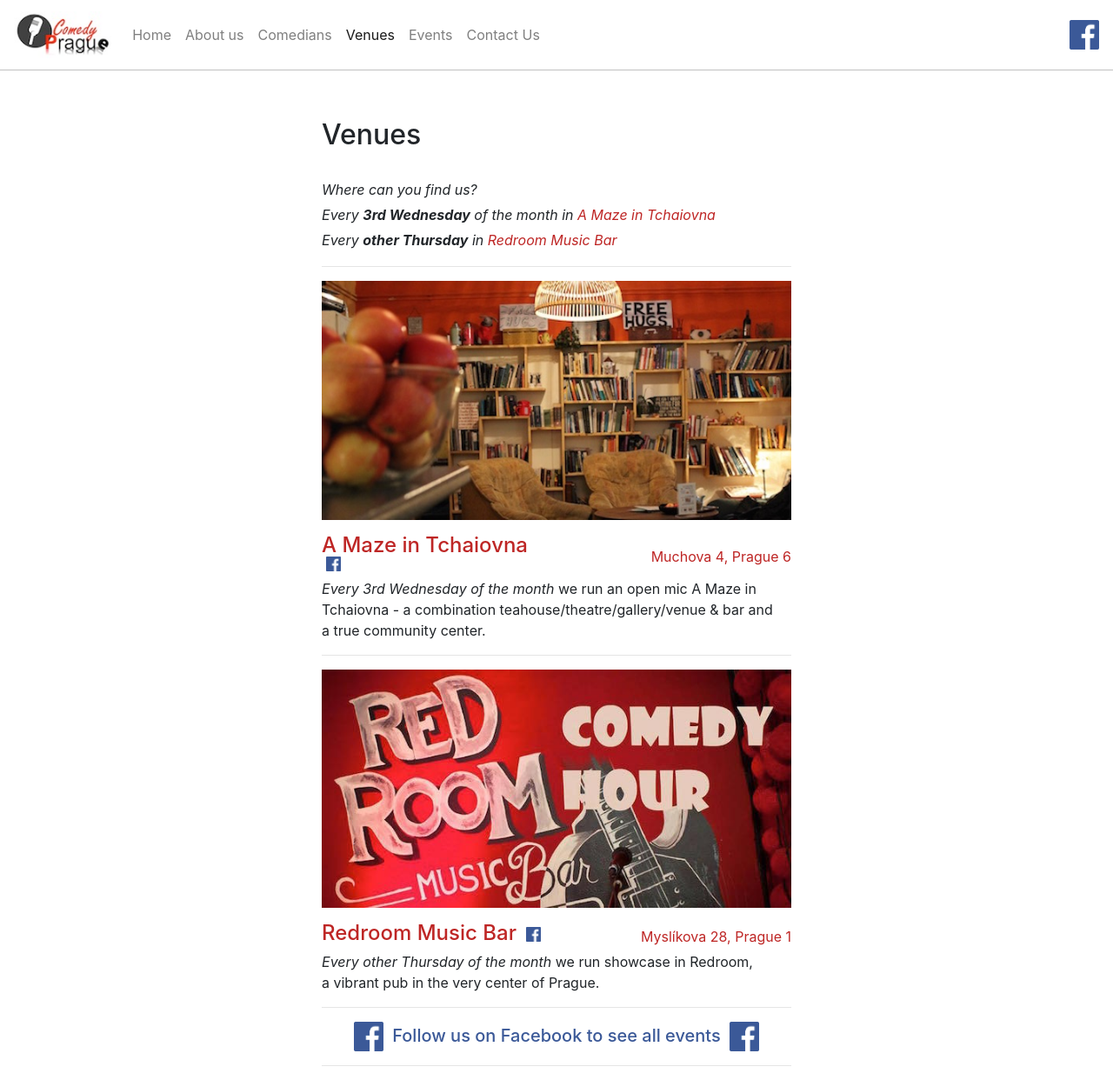
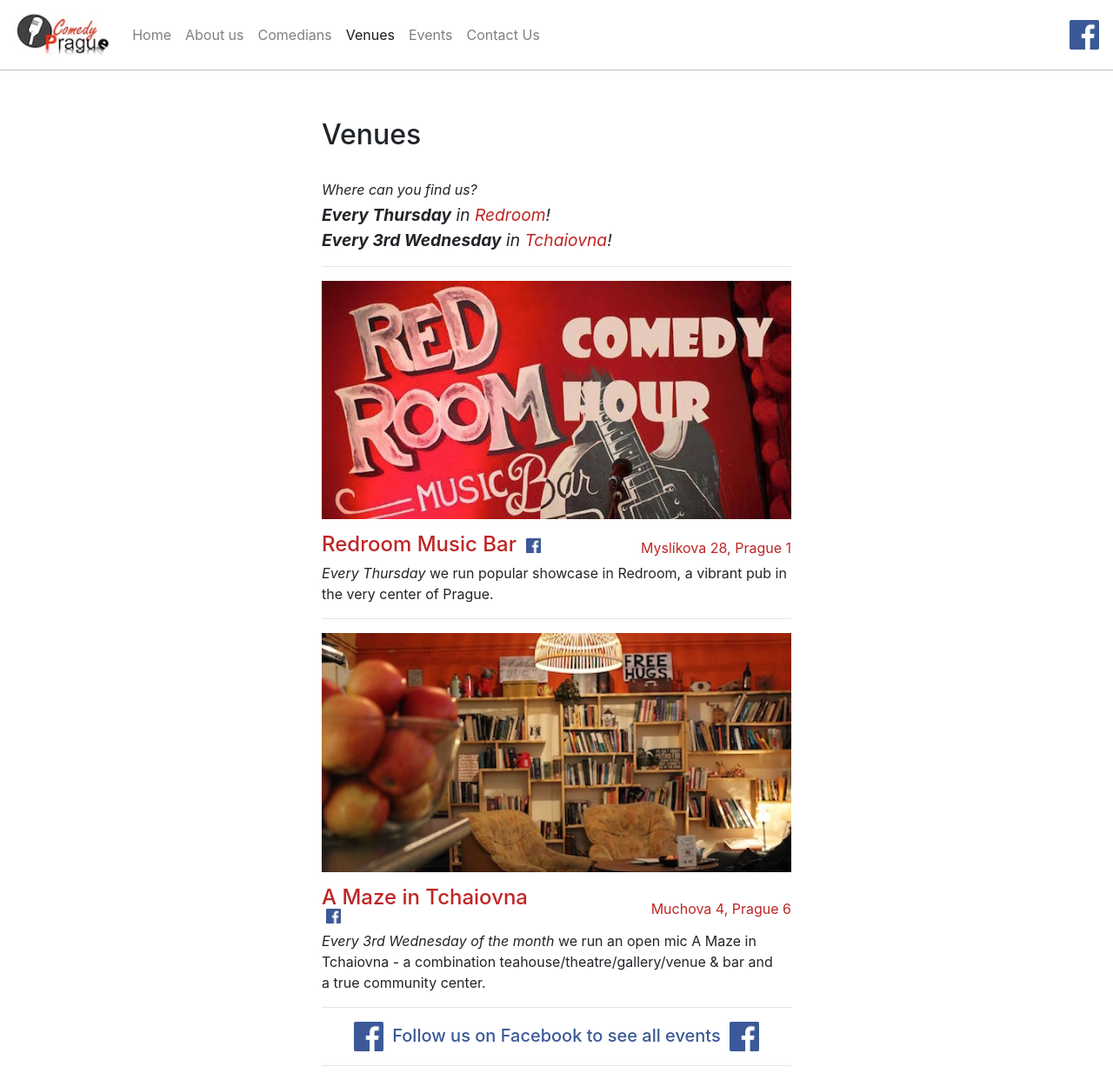
Before and after one commit to ComedyPrague/ComedyPrague.github.io, a Jekyll site: the page built from venues.html, in a window 1280 px wide. Shown: the whole page at 87% size. Built offline with Jekyll 4.4.1, drawn with Linux system fonts in a browser that asks for light colours.

Commit message:
Update venues: redroom weekly show

```diff
--- a/style.css
+++ b/style.css
@@ -111,6 +111,10 @@
   line-height: 1.8em;
 }
 
+#venues-intro > .item {
+  font-size: larger;
+}
+
 .venue > .name {
   margin-top: 1em;
 }
--- a/venues.html
+++ b/venues.html
@@ -7,8 +7,36 @@
 
 <div class="texat" id="venues-intro">
   <div>Where can you find us?</div>
-  <div>Every <b>3rd Wednesday</b> of the month in <a href="#venue_tchaiovna">A Maze in Tchaiovna</a></div>
-  <div>Every <b>other Thursday</b> in <a href="#venue_redroom">Redroom Music Bar</a></div>
+  <div class="item"><b>Every Thursday</b> in <a href="#venue_redroom">Redroom</a>!</div>
+  <div class="item"><b>Every 3rd Wednesday</b> in <a href="#venue_tchaiovna">Tchaiovna</a>!</div>
+</div>
+
+<hr />
+
+<div class="venue" id="venue_redroom">
+  <div class="photo">
+    <img src="img/venues/redroom.jpg" class="img-fluid" />
+  </div>
+
+  <div class="row name">
+    <div class="col-md-6 text-left my-auto">
+      <h4>
+        <a target="_blank" href="http://redroom.cz">Redroom Music Bar</a>
+        <a target="_blank" href="https://www.facebook.com/redroomprague/" style="margin-left: 0.2em;"><img src="/img/facebook_icon_large.png" width="17" height="17" alt="Facebook Logo" /></a>
+      </h4>
+    </div>
+
+    <div class="col-md-6 text-right my-auto">
+      <a target="_blank" href="https://www.google.com/maps/place/Mysl%C3%ADkova+283%2F28,+120+00+Praha+2-Nov%C3%A9+M%C4%9Bsto/@50.0779524,14.4165082,17z/data=!3m1!4b1!4m5!3m4!1s0x470b94f3da794449:0x2661991817d63cdc!8m2!3d50.077949!4d14.4186969?hl=en">
+        Myslíkova 28, Prague 1
+      </a>
+    </div>
+  </div>
+
+  <div class="text">
+    <i>Every Thursday</i> we run popular showcase in Redroom,
+    a&nbsp;vibrant pub in the very center of Prague.
+  </div>
 </div>
 
 <hr />
@@ -42,34 +70,6 @@
 
 <hr />
 
-<div class="venue" id="venue_redroom">
-  <div class="photo">
-    <img src="img/venues/redroom.jpg" class="img-fluid" />
-  </div>
-
-  <div class="row name">
-    <div class="col-md-6 text-left my-auto">
-      <h4>
-        <a target="_blank" href="http://redroom.cz">Redroom Music Bar</a>
-        <a target="_blank" href="https://www.facebook.com/redroomprague/" style="margin-left: 0.2em;"><img src="/img/facebook_icon_large.png" width="17" height="17" alt="Facebook Logo" /></a>
-      </h4>
-    </div>
-
-    <div class="col-md-6 text-right my-auto">
-      <a target="_blank" href="https://www.google.com/maps/place/Mysl%C3%ADkova+283%2F28,+120+00+Praha+2-Nov%C3%A9+M%C4%9Bsto/@50.0779524,14.4165082,17z/data=!3m1!4b1!4m5!3m4!1s0x470b94f3da794449:0x2661991817d63cdc!8m2!3d50.077949!4d14.4186969?hl=en">
-        Myslíkova 28, Prague 1
-      </a>
-    </div>
-  </div>
-
-  <div class="text">
-    <i>Every other Thursday of the month</i> we run showcase in Redroom,
-    a&nbsp;vibrant pub in the very center of Prague.
-  </div>
-</div>
-
-<hr />
-
 <div class="facebook_events_link text-center">
   <h5>
     <a href="https://www.facebook.com/pg/comedyprague/events/">
```
